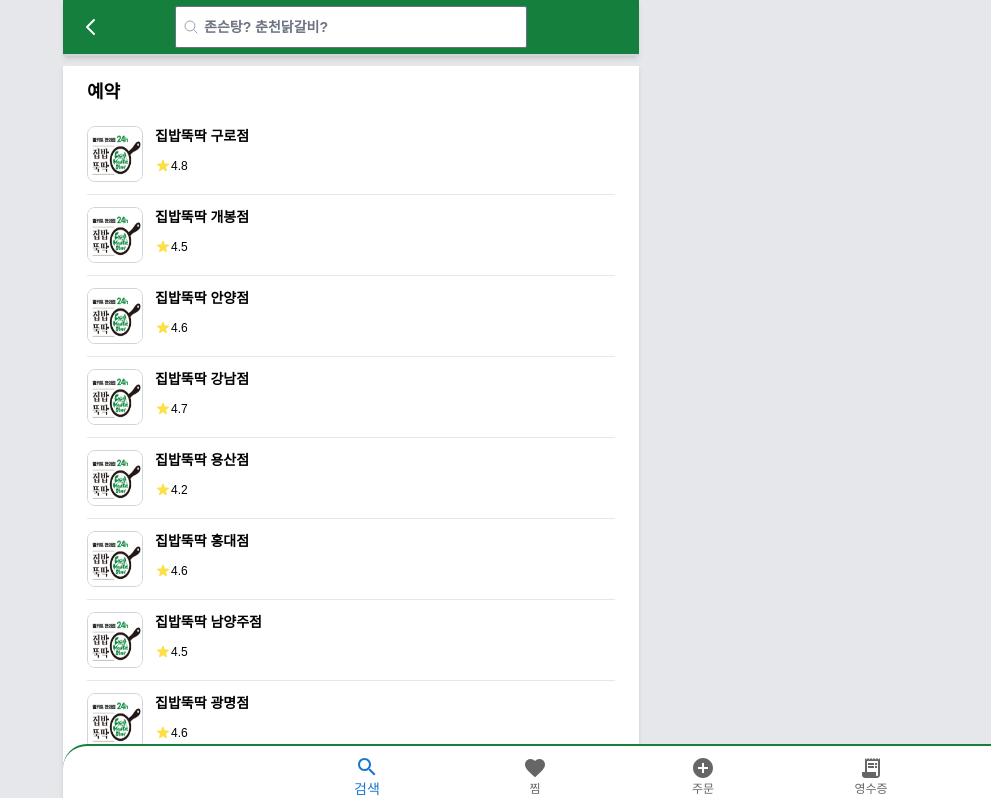
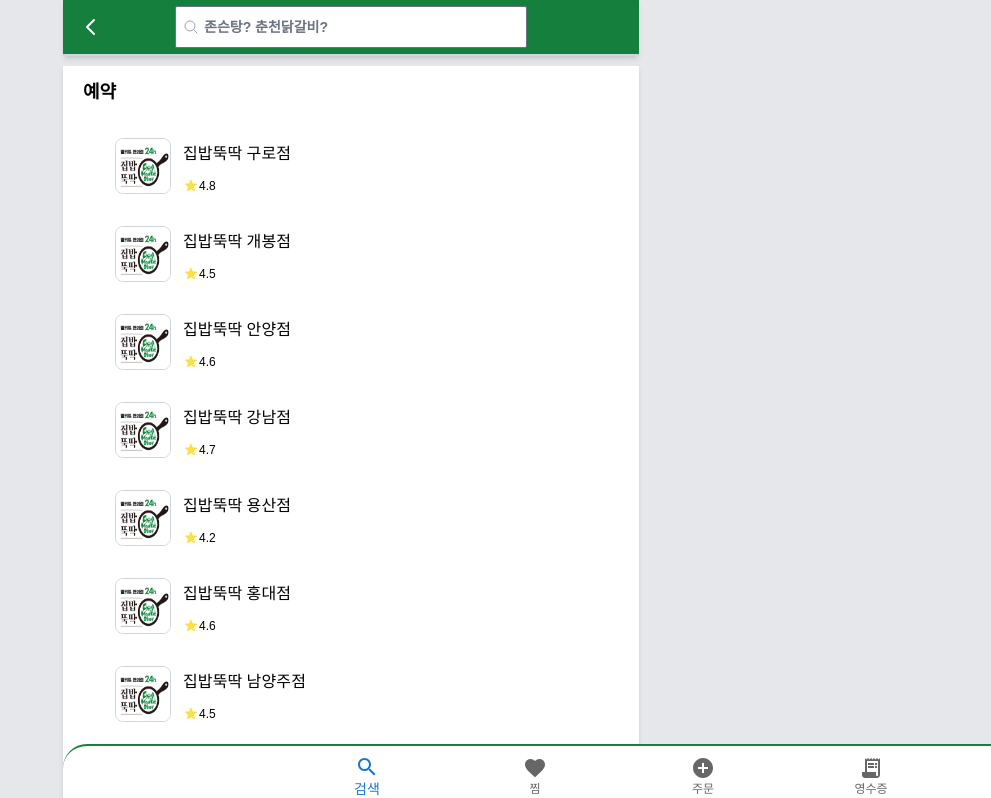
Before and after one commit to dudwns/mealkitary-frontend, a Next.js app: page /reservation in a window 1280 px wide. Shown: the top 798 px of the page, without its empty margins (289-1280 px from the left). Built offline with nearby package versions, Linux system fonts and the light colour scheme.

Commit message:
feat: shop list material List style로 변경 및 애니메이션 추가

```diff
--- a/src/pages/reservation/index.tsx
+++ b/src/pages/reservation/index.tsx
@@ -1,12 +1,14 @@
 import Layout from "@/components/layout";
-import HeaderBar from "@/components/headerBar";
-import Link from "next/link";
 import shopList from "@/data/shopList.json";
 import { useState } from "react";
 import Image from "next/image";
 import Header from "@/components/headerBar";
 import NavBar from "@/components/navBar";
 import { useRouter } from "next/router";
+import List from "@mui/material/List";
+import ListItem from "@mui/material/ListItem";
+import ListItemButton from "@mui/material/ListItemButton";
+import ListItemText from "@mui/material/ListItemText";
 
 interface ShopListProp {
   id: number;
@@ -48,12 +50,16 @@
           </form>
         </div>
       </Header>
-      <div className="flex flex-col mt-16 border-t-2 h-[58rem] shadow-md px-6 bg-white">
+      <div className="flex flex-col mt-16 border-t-2 h-[58rem] shadow-md px-5 bg-white">
         <div className="text-lg font-bold mt-3 mb-2">예약</div>
-        <ul className="flex flex-col divide-y ">
+        <List className="flex flex-col divide-y ">
           {shopListData.map((shop) => (
-            <Link key={shop.id} href={`/shop/${shop.id}`}>
-              <li className="py-3">
+            <ListItemButton
+              component="a"
+              key={shop.id}
+              href={`/shop/${shop.id}`}
+            >
+              <ListItem className="py-2">
                 <div className="flex">
                   {shop.image ? (
                     <div className="w-14 h-14 relative rounded-lg mr-3 overflow-hidden border border-gray-300">
@@ -63,7 +69,9 @@
                     <div className="w-14 h-14 bg-gray-300 rounded-lg mr-3"></div>
                   )}
                   <div className="flex flex-col ">
-                    <div className="text-sm mb-3 font-bold">{shop.name}</div>
+                    <ListItemText className="text-sm mb-3 font-bold">
+                      {shop.name}
+                    </ListItemText>
                     <div className="flex items-center">
                       <svg
                         className="h-4 w-4 cursor-pointer text-yellow-300"
@@ -78,10 +86,10 @@
                     </div>
                   </div>
                 </div>
-              </li>
-            </Link>
+              </ListItem>
+            </ListItemButton>
           ))}
-        </ul>
+        </List>
       </div>
       <NavBar></NavBar>
     </Layout>
```
